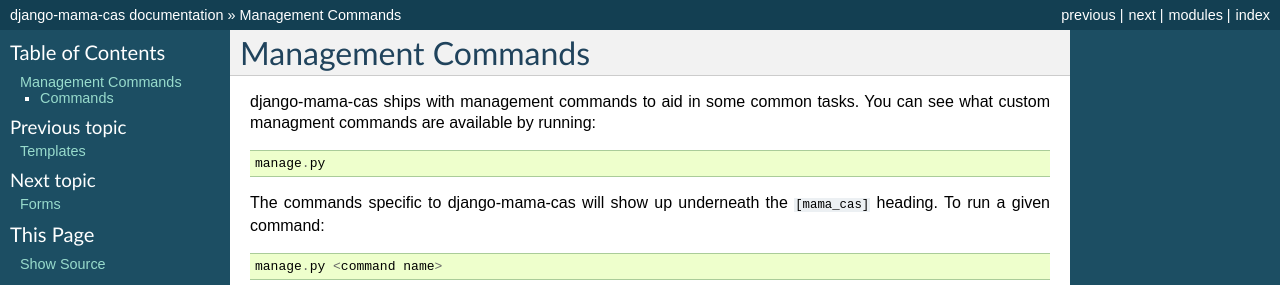
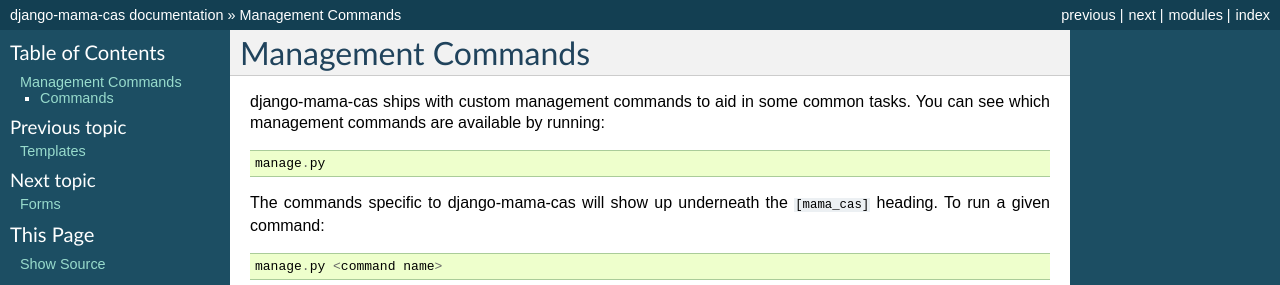
Before and after one commit to jbittel/django-mama-cas, a Sphinx documentation site: the page built from docs/management-commands.rst, in a window 1280 px wide. Shown: the top 285 px of the page. Built offline with Sphinx 7.4.7, drawn with Linux system fonts in a browser that asks for light colours; the version number could not be read and is left out.

Commit message:
Fix some misspellings in the documentation

```diff
--- a/docs/installation.rst
+++ b/docs/installation.rst
@@ -6,7 +6,7 @@
 Prerequisites
 -------------
 
-The primary prerequesite of django-mama-cas is `Django`_ itself. For
+The primary prerequisite of django-mama-cas is `Django`_ itself. For
 django-mama-cas |version|, Django 1.4 or later is required. Earlier versions
 of Django may work, but are not tested or supported. See the `Django
 downloads`_ page for information on downloading and installing Django.
--- a/docs/management-commands.rst
+++ b/docs/management-commands.rst
@@ -3,8 +3,8 @@
 Management Commands
 ===================
 
-django-mama-cas ships with management commands to aid in some common tasks.
-You can see what custom managment commands are available by running::
+django-mama-cas ships with custom management commands to aid in some common
+tasks. You can see which management commands are available by running::
 
     manage.py
 
```
